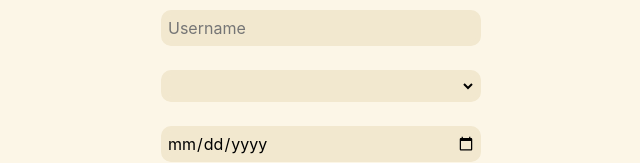
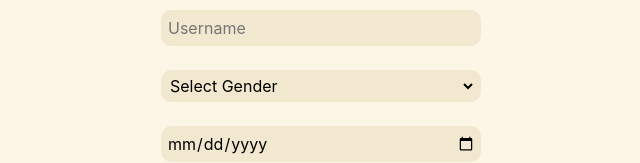
Before and after one commit to HeresOurPlan/frontend, a Nuxt app: page /registrationpage in a window 1280 px wide. Shown: the part 370-533 px from the top of the page, without its empty margins (319-959 px from the left). Built offline with nearby package versions, Linux system fonts and the light colour scheme.

Commit message:
registration page
placeholder for gender

```diff
--- a/pages/registrationpage.vue
+++ b/pages/registrationpage.vue
@@ -22,7 +22,7 @@
         <br/><br/>
         <select v-model="gender" style = "background-color: #F2E8CF; width: 25%;
         color: black; border: 5px solid #F2E8CF; border-radius: 10px; box-sizing: border-box;">
-          <option value="default" selected="selected">Select Gender</option>
+          <option value="" disabled hidden>Select Gender</option>
           <option value="Female">Female</option>
           <option value="Male">Male</option>
           <option value="Others">Others</option>
```
